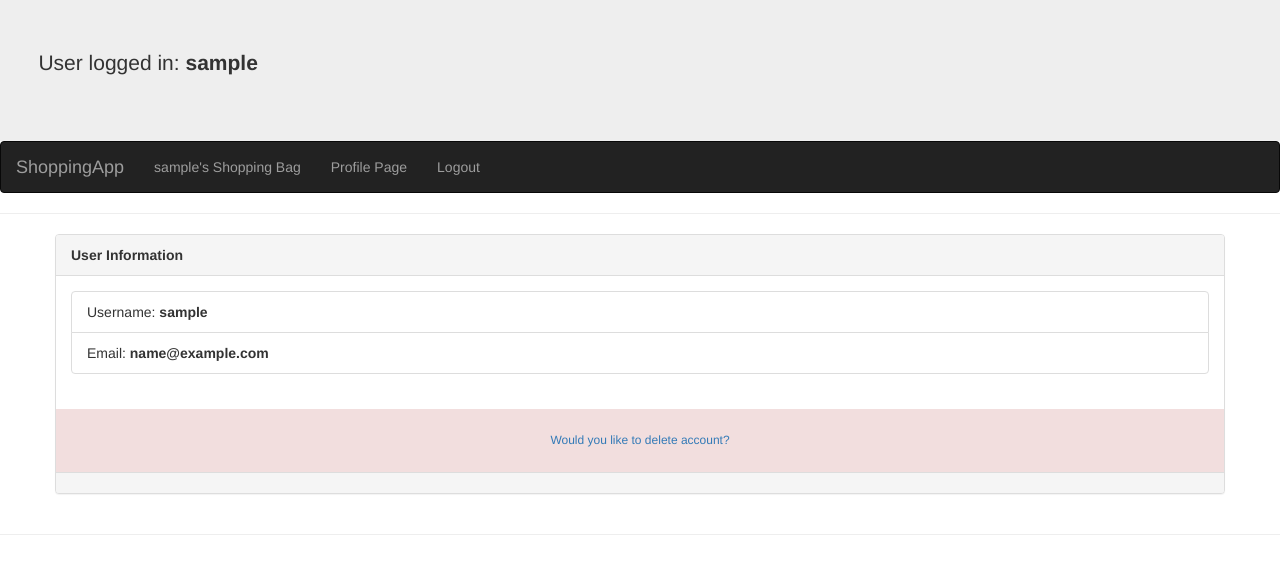
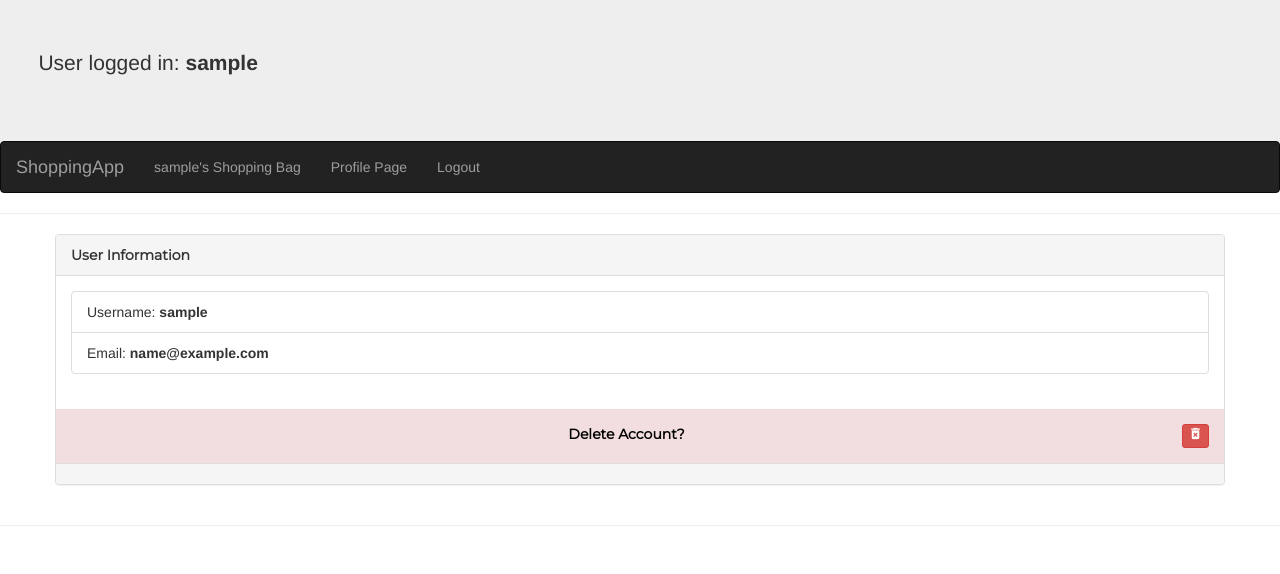
Before and after one commit to designravenous/Shopping_app, a Flask app: page /profile in a window 1280 px wide. Shown: the top 574 px of the page. Run offline with Flask 2, Linux system fonts and the light colour scheme; the visitor is signed in with stand-in values (Sample User, id 1); data comes from the database, SQL or seed files in the repository; some libraries are stand-ins or nearby versions.

Commit message:
Update profile.html
updated profile with font and button

```diff
--- a/application/templates/profile.html
+++ b/application/templates/profile.html
@@ -1,19 +1,16 @@
 {% extends "base.html" %}
 {% block app_content %}
 <div class="panel panel-default">
-    <div class="panel-heading"><b>User Information</b></div>
+    <div class="panel-heading" style="font-family: 'Montserrat', sans-serif;"><b>User Information</b></div>
     <div class="panel-body">
         <ul class="list-group list-group-flush">
             <li class="list-group-item">Username: <b>{{ user }}</b></li>
             <li class="list-group-item">Email: <b>{{ email }}</b></li>
         </ul>
     </div>
-    <a data-toggle="collapse" data-target="#deletebutton"><div class="panel-body text-center bg-danger" >
-        <h6>Would you like to delete account?</h6>
-    </div></a>
-    <div id="deletebutton" class="collapse panel-body text-center bg-danger" >
-        <a href="{{ url_for('delete_user') }}" type="button" class="btn btn-warning btn btn-center">Delete Account</a>
-    </div>
+   <div class="panel-body text-center bg-danger" style="font-family: 'Montserrat', sans-serif;" ><a href="#" class="text-left" style="color:black; text-decoration: none;"><b>Delete Account?</b></a><button type="button" class="btn btn-danger btn-xs btn-right" data-toggle="collapse" data-target="#deleteUser" style="float:right;"><i class="material-icons" style="font-size:15px;">delete_forever</i></button></div>
+   <div id="deleteUser" class="collapse panel-body text-center bg-danger" >
+       <a href="{{ url_for('delete_user') }}" type="button" class="btn btn-danger btn-center" >Delete User Permanently</a></div>
     <div class="panel-footer"></div>
 </div>
 {% endblock %}
```
